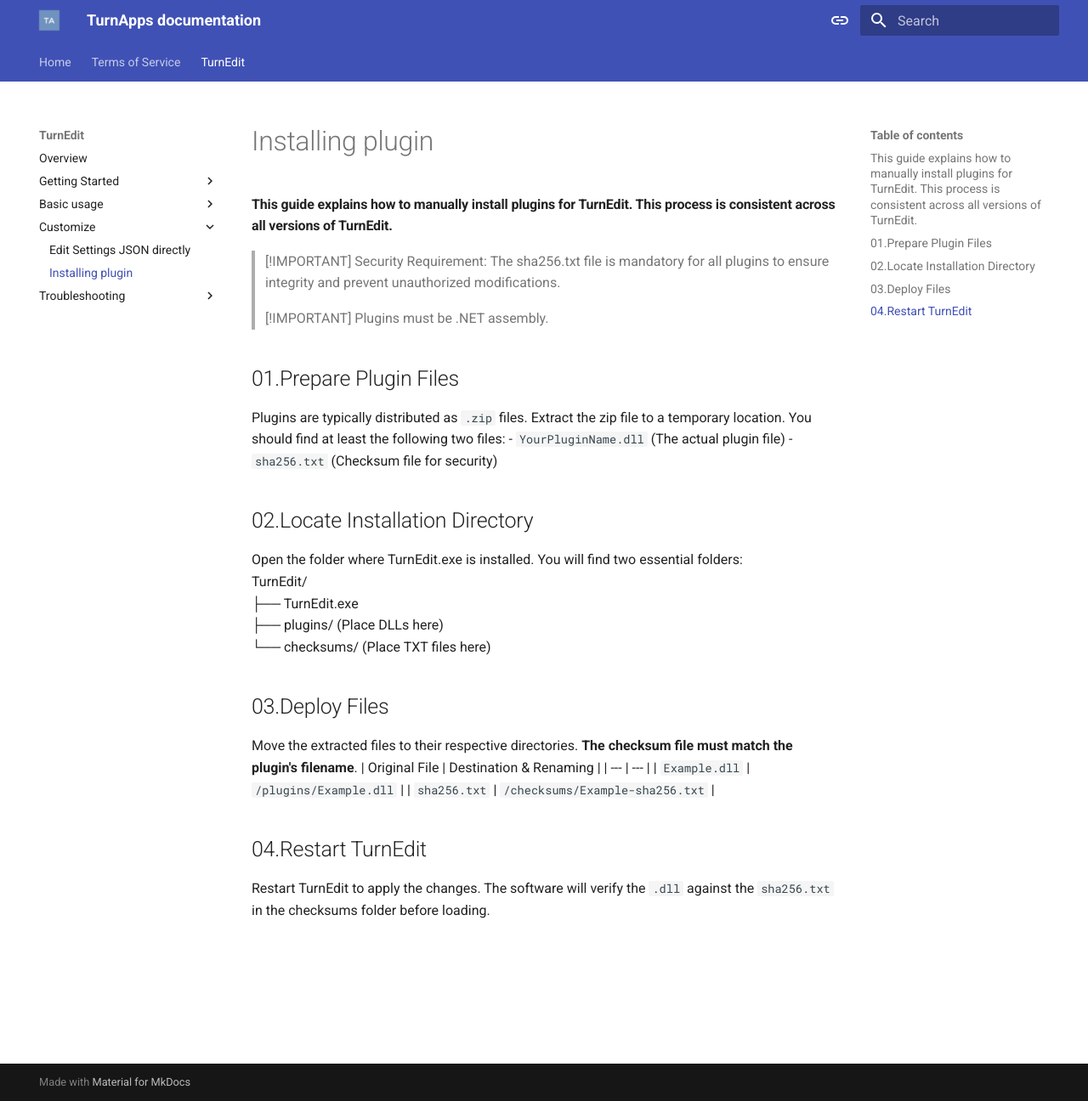
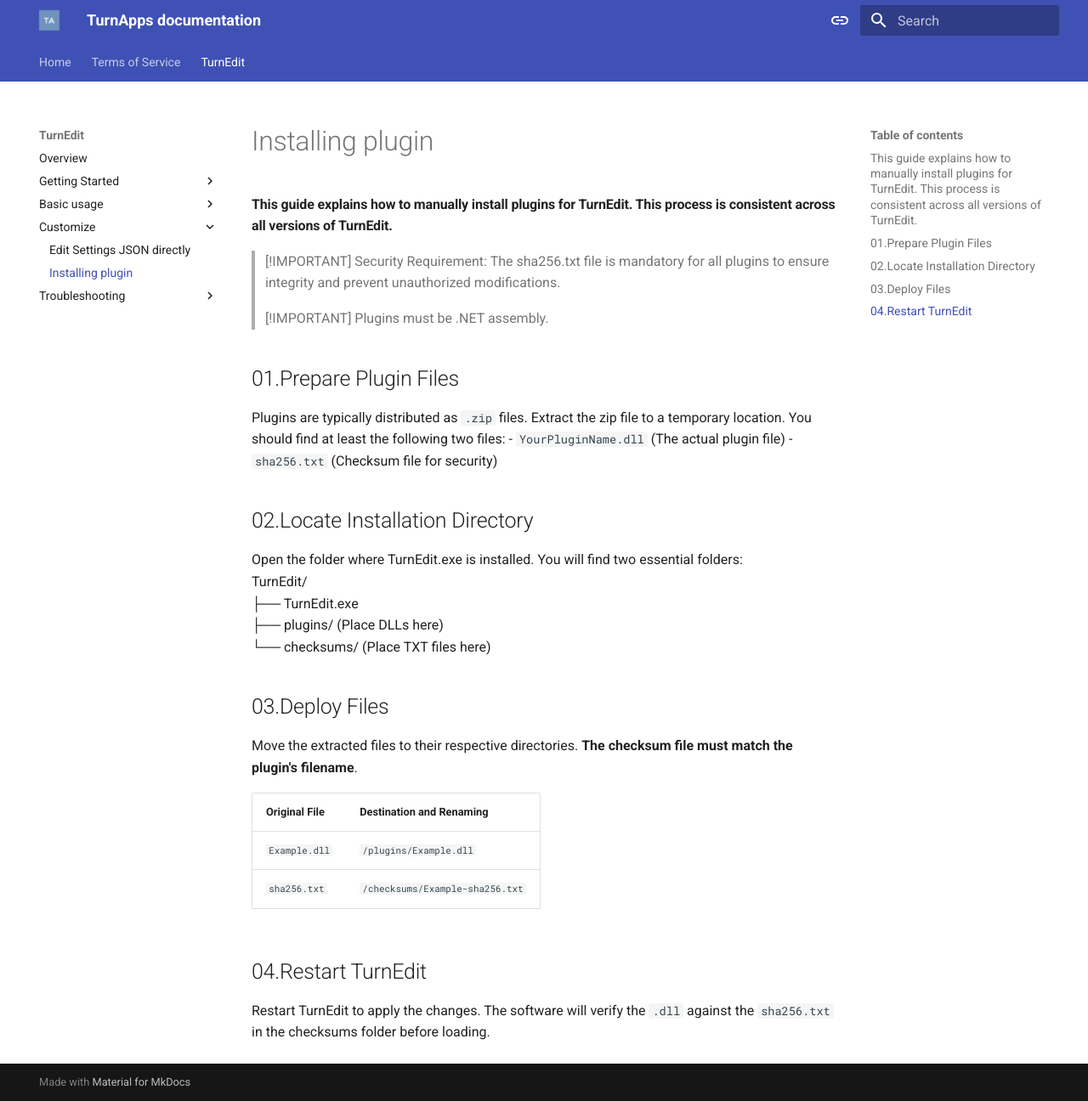
Before and after one commit to turnapps/docs, an MkDocs documentation site: the page built from docs/turnedit/customize/installing-plugin.md, in a window 1280 px wide and 1296 px high. Shown: the whole window at 85% size. Built offline with MkDocs 1.6.1 and Material for MkDocs 9.7.7, drawn with Linux system fonts in a browser that asks for light colours.

Commit message:
Update installing-plugin.md

```diff
--- a/docs/turnedit/customize/installing-plugin.md
+++ b/docs/turnedit/customize/installing-plugin.md
@@ -18,7 +18,8 @@ TurnEdit/
 └── checksums/ (Place TXT files here)
 ## 03.Deploy Files
 Move the extracted files to their respective directories. **The checksum file must match the plugin's filename**.
-| Original File | Destination & Renaming |
+
+| Original File | Destination and Renaming |
 | --- | --- |
 | `Example.dll` | `/plugins/Example.dll` |
 | `sha256.txt` | `/checksums/Example-sha256.txt` |
```
